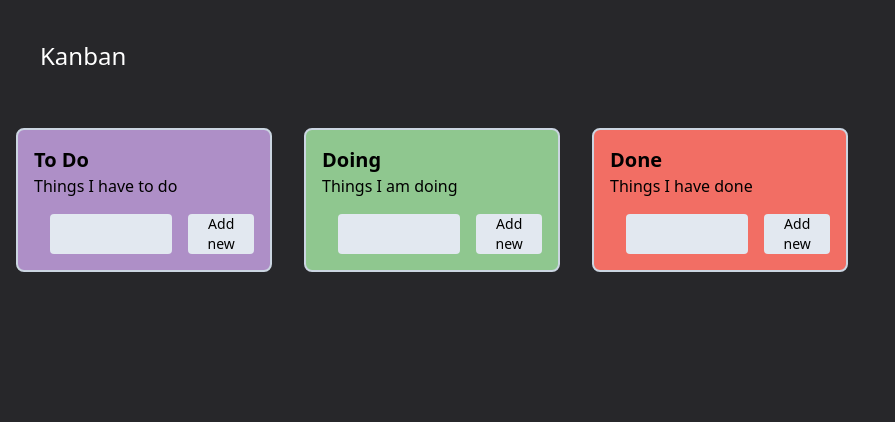
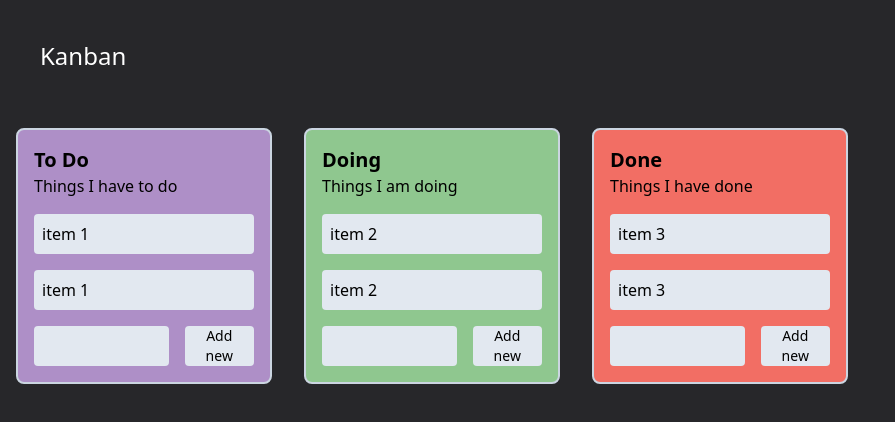
Before and after one commit to erickzz/Kanban, a React (Vite) app: page / in a window 1280 px wide. Shown: the top 422 px of the page, without its empty margins (0-895 px from the left). Built offline with nearby package versions, Linux system fonts and the light colour scheme.

Commit message:
Funcionalidade adicionar item

```diff
--- a/src/App.tsx
+++ b/src/App.tsx
@@ -41,7 +41,7 @@ function App() {
       </div>
       <div className="flex">
         {cardsState.map((card, index) => (
-          <Card key={index} cardOptions={card} cardsState={setCardsState} />
+          <Card key={index} cardOptions={card} />
         ))}
       </div>
     </div>
--- a/src/components/Card.tsx
+++ b/src/components/Card.tsx
@@ -1,13 +1,7 @@
 import { useState } from 'react';
 import { CardProperties, CardItems } from '../types';
 
-function Card({
-  cardOptions,
-  cardsState,
-}: {
-  cardOptions: CardProperties;
-  cardsState: React.Dispatch<React.SetStateAction<CardProperties[]>>;
-}) {
+function Card({ cardOptions }: { cardOptions: CardProperties }) {
   const options = cardOptions;
 
   const storedItemsJson = localStorage.getItem('cards');
@@ -24,19 +18,29 @@ function Card({
           { cardId: 3, items: ['item 3', 'item 3'] },
         ];
 
-  console.log(cardItems);
+  const [cardsItemsState, setCardsItemsState] =
+    useState<CardItems[]>(cardItems);
 
   const [newCardOption, setNewCardOption] = useState('');
 
-  const addNewOption = () => {
-    console.log(cardOptions.id);
-    console.log(newCardOption);
+  const addNewOption = (cardId: number) => {
+    setNewCardOption('');
+    setCardsItemsState((prev) => {
+      return prev.map((item) => {
+        if (item.cardId === cardId) {
+          return {
+            ...item,
+            items: [...item.items, newCardOption],
+          };
+        }
+        return item;
+      });
+    });
   };
 
-  const ItemsRender = cardItems.map((item) => {
-    console.log(item.cardId, cardOptions.id);
+  const ItemsRender = cardsItemsState.map((item) => {
     if (item.cardId === cardOptions.id) {
-      item.items.map((item, index) => {
+      return item.items.map((item, index) => {
         return (
           <li key={index} className="p-2 bg-slate-200 rounded mt-4">
             {item}
@@ -55,14 +59,15 @@ function Card({
       <p className="">{options.description}</p>
       <ul>
         {ItemsRender}
-        <div className="flex h-auto w-auto justify-around align-bottom">
+        <div className="flex h-auto w-auto  ">
           <input
-            className="bg-slate-200 rounded mt-4 mx-4 h-10 p-2 w-4/6 focus:outline-none"
+            className="bg-slate-200 rounded mt-4 mr-4 h-10 p-2 w-4/6 focus:outline-none"
             onChange={(e) => setNewCardOption(e.target.value)}
+            value={newCardOption}
           />
           <button
             className="bg-slate-200 rounded px-4 h-10 text-sm self-end w-2/6"
-            onClick={addNewOption}
+            onClick={() => addNewOption(options.id)}
           >
             Add new
           </button>
```
